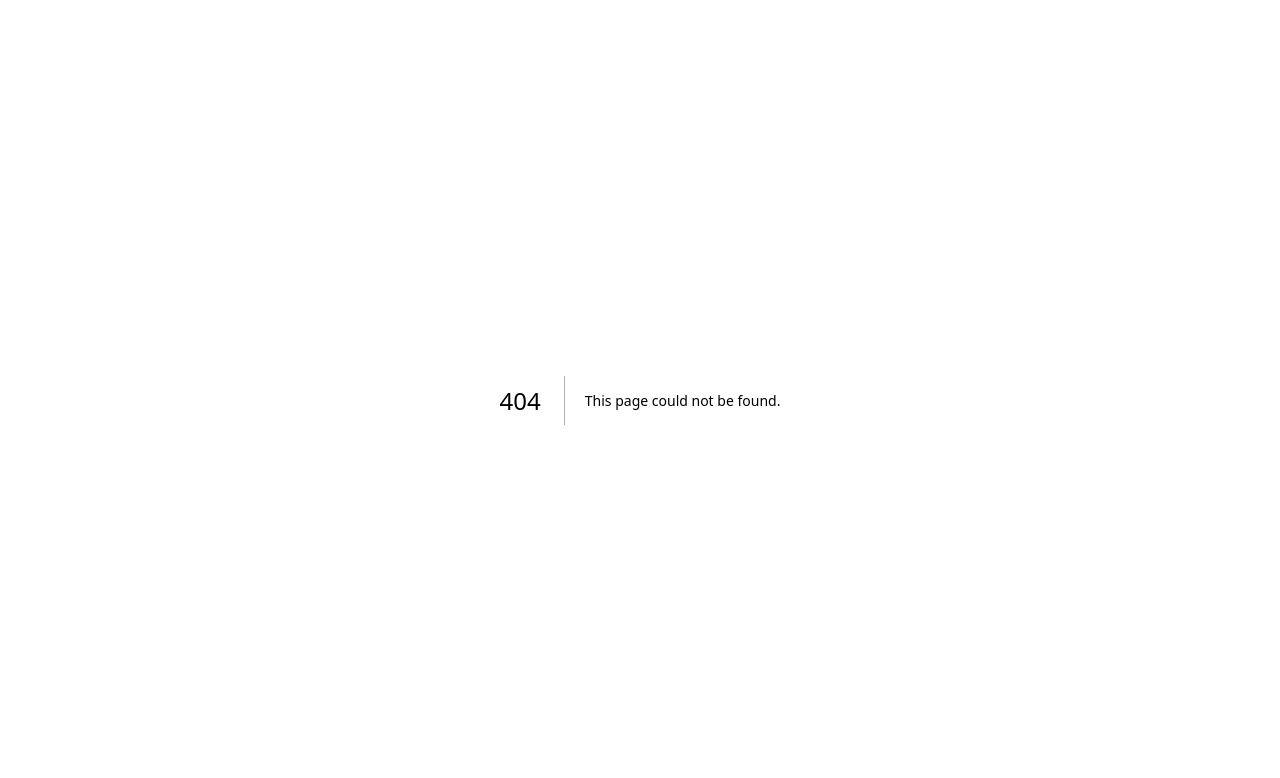
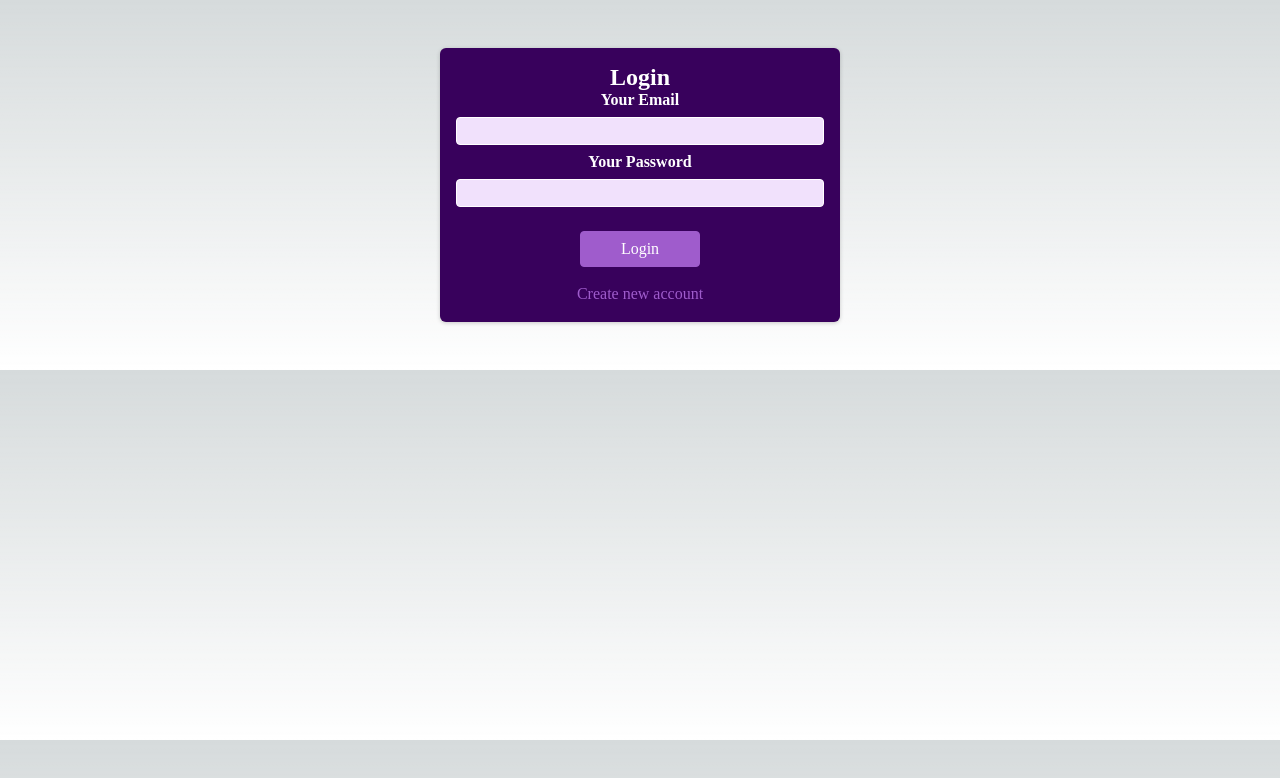
Before and after one commit to moviefan322/nextjs-auth, a Next.js app: page /auth in a window 1280 px wide. Before the commit this address had no page. Shown: the top 778 px of the page. Built offline with nearby package versions, Linux system fonts and the light colour scheme.

Commit message:
adds auth page

```diff
--- a/pages/api/hello.ts
+++ /dev/null
@@ -1,13 +0,0 @@
-// Next.js API route support: https://nextjs.org/docs/api-routes/introduction
-import type { NextApiRequest, NextApiResponse } from 'next'
-
-type Data = {
-  name: string
-}
-
-export default function handler(
-  req: NextApiRequest,
-  res: NextApiResponse<Data>
-) {
-  res.status(200).json({ name: 'John Doe' })
-}
--- /dev/null
+++ b/pages/auth.tsx
@@ -0,0 +1,7 @@
+import AuthForm from '../components/auth/auth-form';
+
+function AuthPage() {
+  return <AuthForm />;
+}
+
+export default AuthPage;
```
